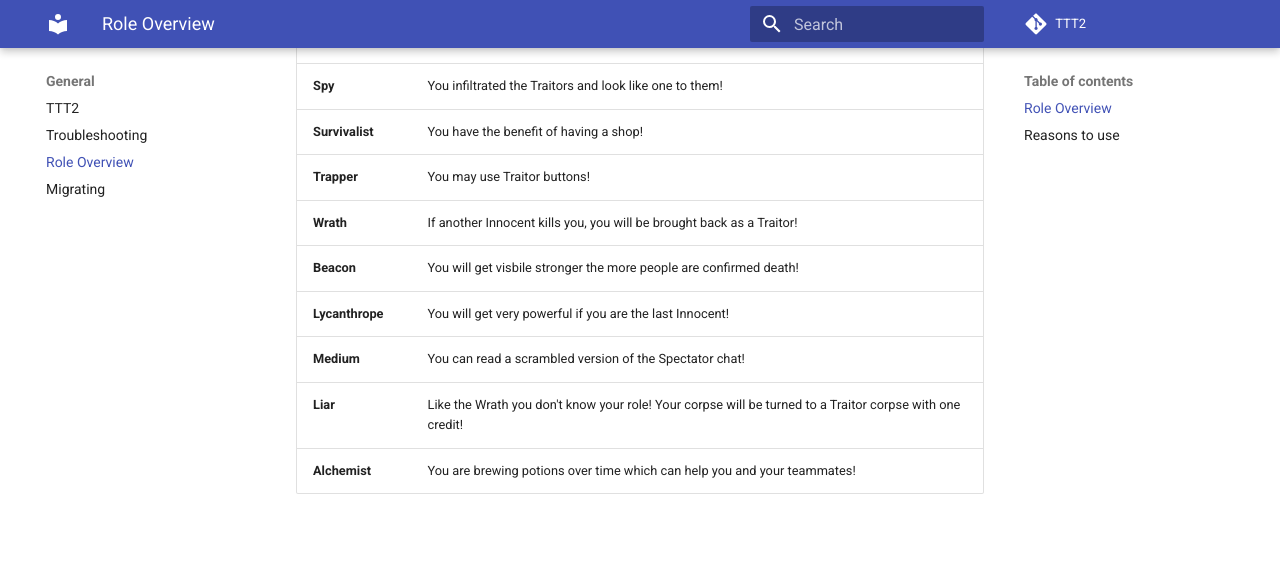
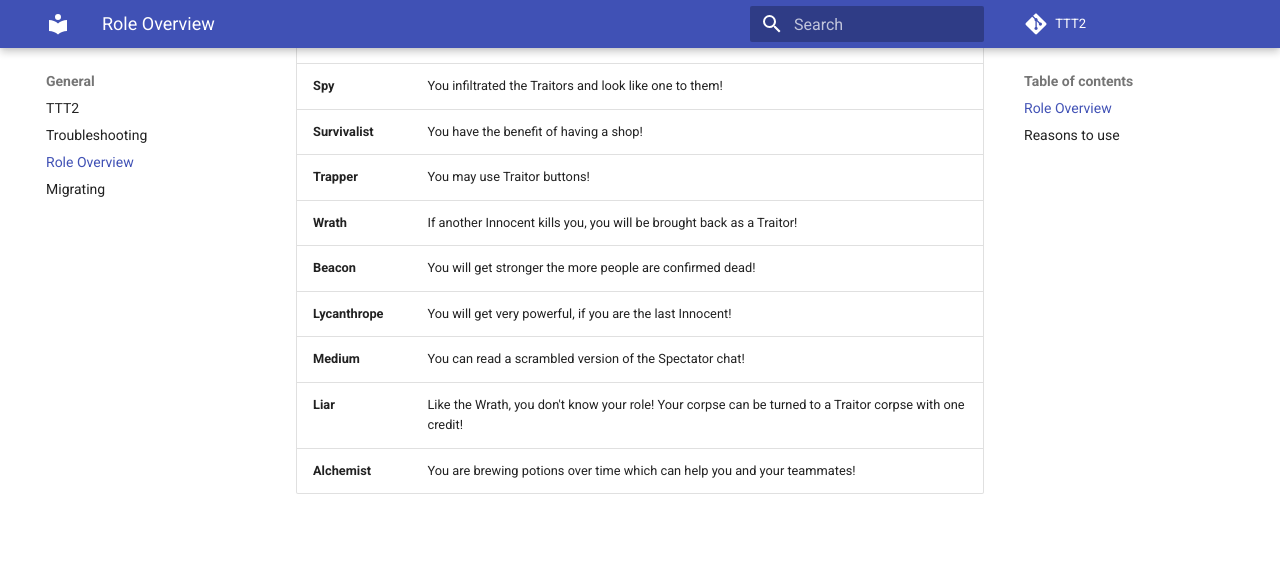
Before and after one commit to TTT-2/docs, an MkDocs documentation site: the page built from docs/general/roles.md, in a window 1280 px wide and 900 px high, scrolled down 743 px. Shown: the top 567 px of the window. Built offline with MkDocs 1.6.1 and Material for MkDocs 9.7.7, drawn with Linux system fonts in a browser that asks for light colours; comment, search, counter and statistics services are not loaded.

Commit message:
fixed writing errors

```diff
--- a/docs/general/roles.md
+++ b/docs/general/roles.md
@@ -20,10 +20,10 @@
     |**Survivalist**|You have the benefit of having a shop!|
     |**Trapper**|You may use Traitor buttons!|
     |**Wrath**|If another Innocent kills you, you will be brought back as a Traitor!|
-    |**Beacon**|You will get visbile stronger the more people are confirmed death!|
-    |**Lycanthrope**|You will get very powerful if you are the last Innocent!|
+    |**Beacon**|You will get stronger the more people are confirmed dead!|
+    |**Lycanthrope**|You will get very powerful, if you are the last Innocent!|
     |**Medium**|You can read a scrambled version of the Spectator chat!|
-    |**Liar**|Like the Wrath you don't know your role! Your corpse will be turned to a Traitor corpse with one credit!|
+    |**Liar**|Like the Wrath, you don't know your role! Your corpse can be turned to a Traitor corpse with one credit!|
     |**Alchemist**|You are brewing potions over time which can help you and your teammates!|
 
 === "Detective Roles"
@@ -55,7 +55,7 @@
     |**Traitor**|The 'bad' guys, just like you know them!|
     |**Vampire**|May transform into a bat and heal himself after killing a player!|
     |**Executioner**|Has to kill specific targets, he also does more damage to their target and less to non-targets!|
-    |**Defective**|You are a fake Detective who is in reality a Traitor!|
+    |**Defective**|You are a fake Detective, who is a Traitor in reality!|
     |**Blight**|Your killer will be infected and will slowly get damage until he is low on health!|
     |**Accomplice**|You don't know your Traitor colleagues but they know you!|
     |**Impostor**|He has many different powers to kill/trick the Innocents!|
```
Also changed, not shown: other parts of docs/general/roles.md (+2 -2 lines).
